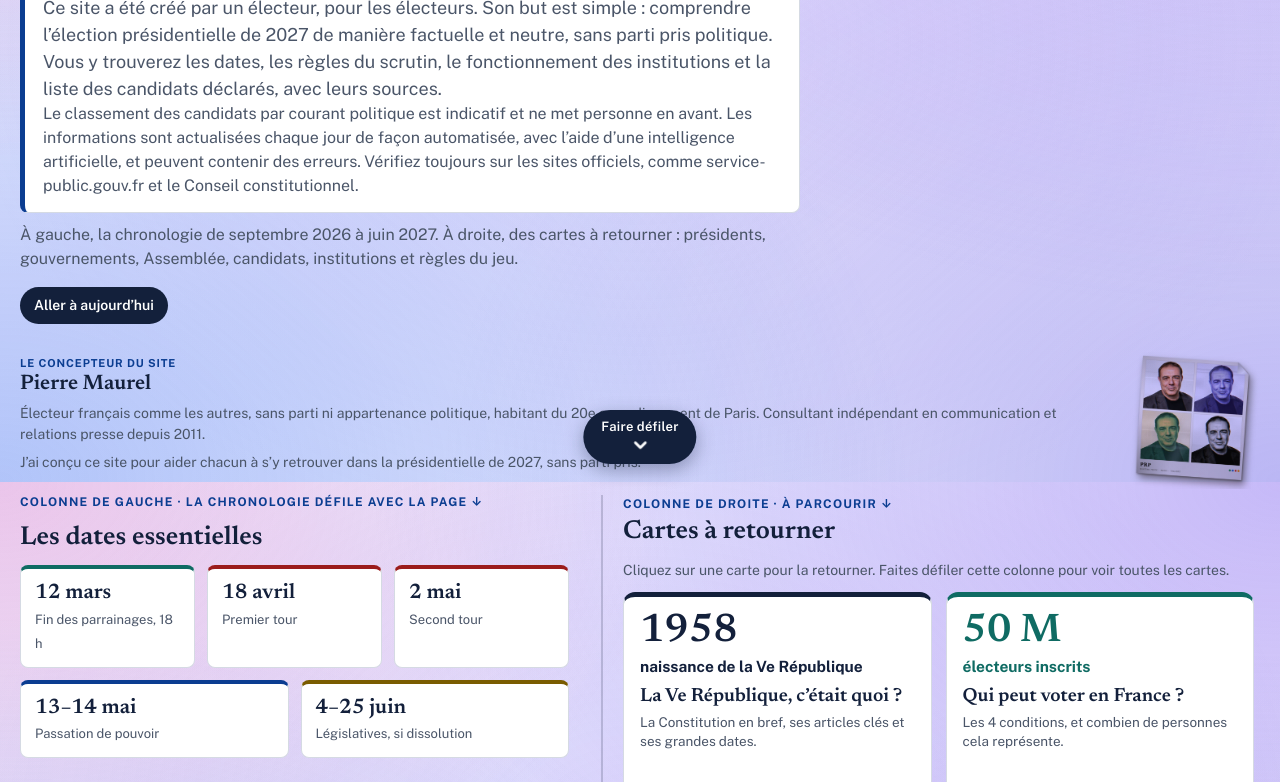
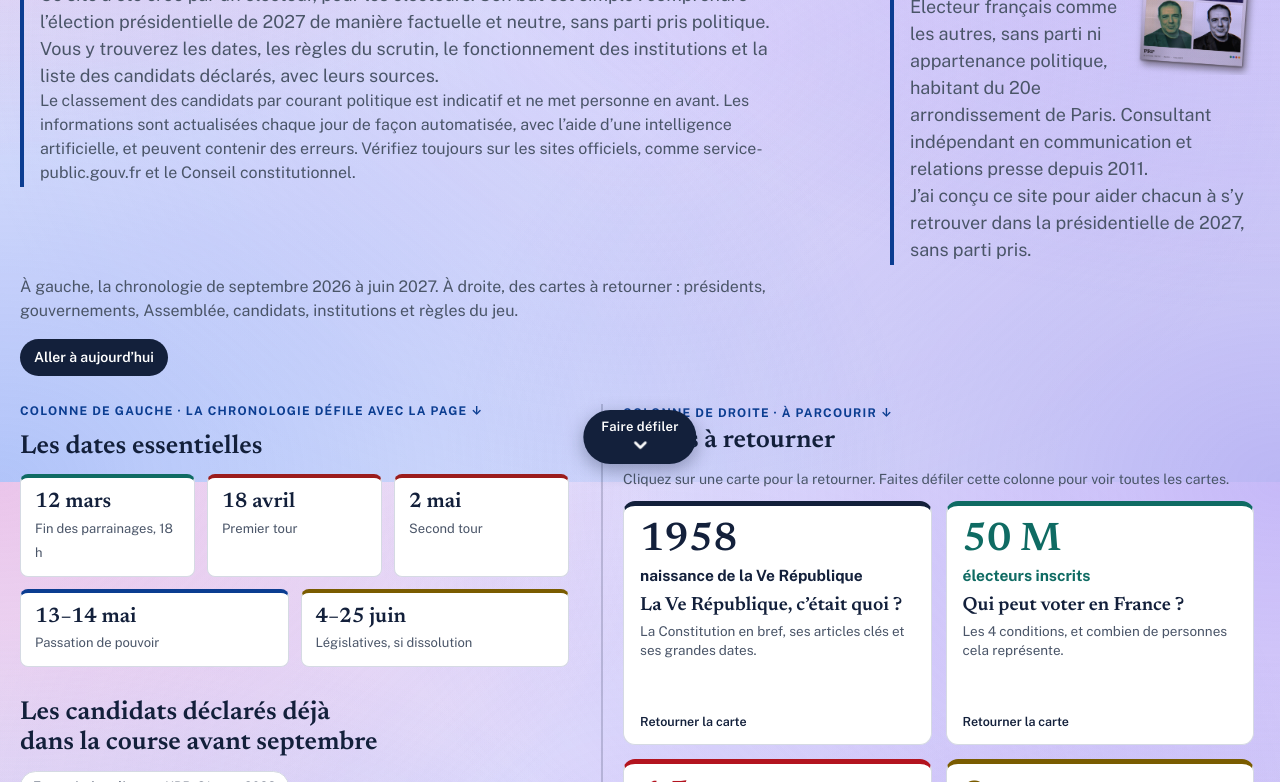
Before and after one commit to maurelpr-arch/presidentielle-2027, a plain HTML site: page index.html in a window 1280 px wide. Shown: the part 318-1100 px from the top of the page. Drawn offline with nearby package versions, Linux system fonts and the light colour scheme.

Commit message:
Concepteur du site placé à droite, sur la même ligne que l'édito

```diff
--- a/index.html
+++ b/index.html
@@ -196,15 +196,12 @@ header.top .intro{font-size:16px}
       <p class="maj">Dernière mise à jour : <time id="maj" datetime="2026-11-25T18:07+01:00">mercredi 25 novembre 2026, 18 h 07</time> · actualisé chaque matin</p>
       <div class="changes"><b>Ce qui a changé :</b><div id="changes">Mise en place de la mise à jour quotidienne et nouvelle apparence du site.</div></div>
     </div>
+    <div class="edito-row">
       <section class="edito" aria-labelledby="h-edito">
         <h2 id="h-edito">Un site d’électeur, pour les électeurs</h2>
         <p>Ce site a été créé par un électeur, pour les électeurs. Son but est simple : comprendre l’élection présidentielle de 2027 de manière factuelle et neutre, sans parti pris politique. Vous y trouverez les dates, les règles du scrutin, le fonctionnement des institutions et la liste des candidats déclarés, avec leurs sources.</p>
         <p>Le classement des candidats par courant politique est indicatif et ne met personne en avant. Les informations sont actualisées chaque jour de façon automatisée, avec l’aide d’une intelligence artificielle, et peuvent contenir des erreurs. Vérifiez toujours sur les sites officiels, comme service-public.gouv.fr et le Conseil constitutionnel.</p>
       </section>
-    <p class="intro">À gauche, la chronologie de septembre 2026 à juin 2027. À droite, des cartes à retourner : présidents, gouvernements, Assemblée, candidats, institutions et règles du jeu.</p>
-    <a class="jump" href="#aujourdhui">Aller à aujourd’hui</a>
-  </header>
-
       <aside class="auteur" aria-label="À propos du concepteur du site">
         <img src="pierre-maurel.jpg" alt="Portraits de Pierre Maurel, concepteur du site" width="640" height="677" onerror="this.remove()">
         <div class="role">Le concepteur du site</div>
@@ -212,6 +209,10 @@ header.top .intro{font-size:16px}
         <p>Électeur français comme les autres, sans parti ni appartenance politique, habitant du 20e arrondissement de Paris. Consultant indépendant en communication et relations presse depuis 2011.</p>
         <p>J’ai conçu ce site pour aider chacun à s’y retrouver dans la présidentielle de 2027, sans parti pris.</p>
       </aside>
+    </div>
+    <p class="intro">À gauche, la chronologie de septembre 2026 à juin 2027. À droite, des cartes à retourner : présidents, gouvernements, Assemblée, candidats, institutions et règles du jeu.</p>
+    <a class="jump" href="#aujourdhui">Aller à aujourd’hui</a>
+  </header>
 
   <div class="layout">
     <main class="col-left">
```
Lines whose indentation alone changed are shown as unchanged.
